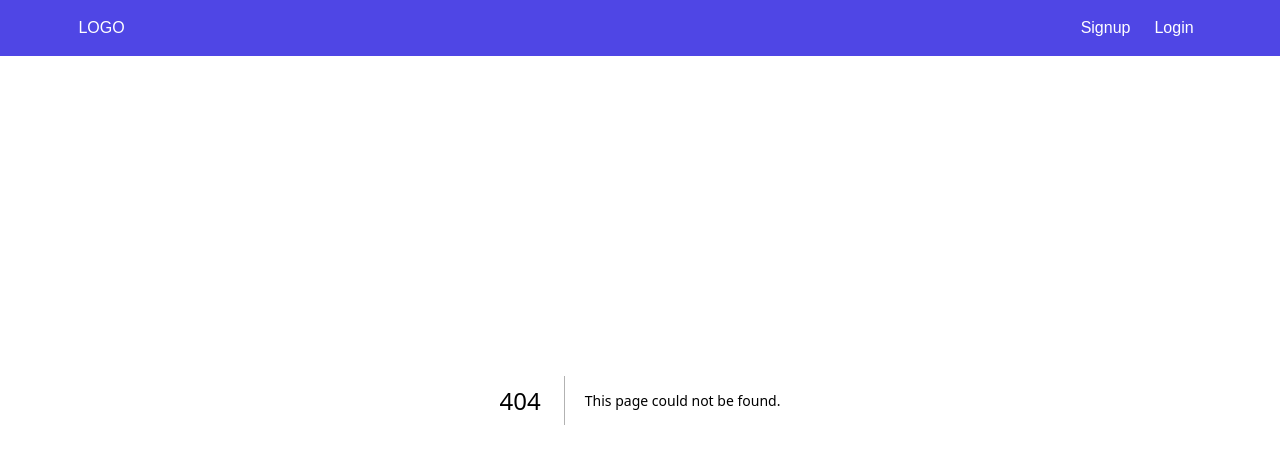
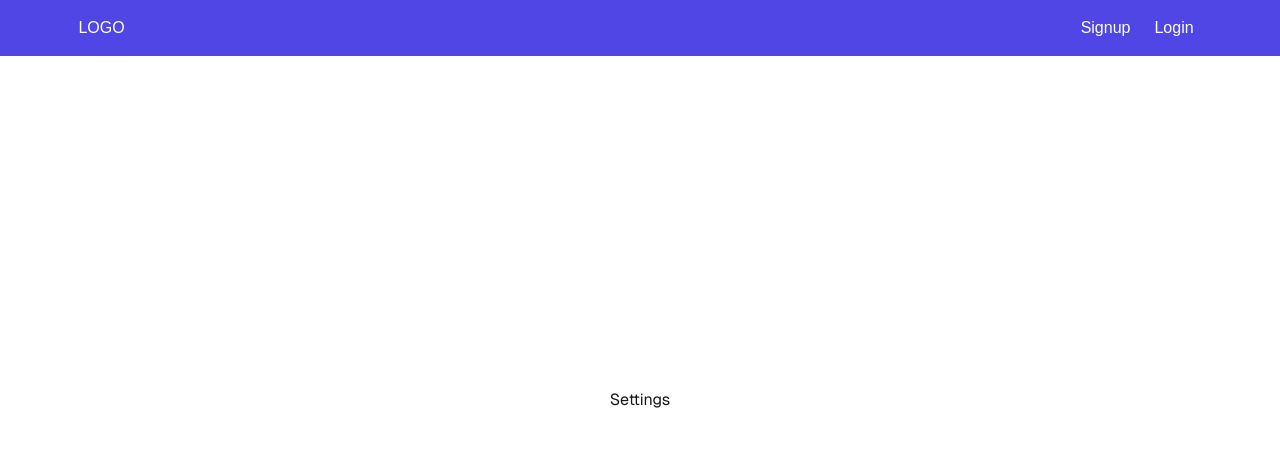
Before and after one commit to Hadayetullah/Medicine-Management-NextJs-tsx-Redux-Django-Postgresql, a Next.js app in the folder frontend/: page /settings in a window 1280 px wide. Before the commit this address had no page. Shown: the top 464 px of the page. Built offline with nearby package versions, Linux system fonts and the light colour scheme.

Commit message:
Create a simple settings page initialy

```diff
--- /dev/null
+++ b/frontend/app/settings/page.tsx
@@ -0,0 +1,29 @@
+"use client";
+import { useEffect } from "react";
+import { usePathname, useRouter } from "next/navigation";
+// import { validateAccessTokenLife, validateRefreshTokenLife } from "@/actions";
+// import { RootState, useAppDispatch } from "@/lib/store";
+import { useSelector } from "react-redux";
+import { refreshAccessToken } from "@/lib/features/authSlice";
+
+// import { isValidProps } from "@/actions";
+
+export default function Home() {
+  // const { isAuthenticated } = useSelector((state: RootState) => state.auth);
+
+  // const dispatch = useAppDispatch();
+  // const router = useRouter();
+  // const pathName = usePathname();
+
+  // useEffect(() => {
+  //   dispatch(validateAuthentication(true));
+  // }, [dispatch, router]);
+
+  return (
+    <div className="grid grid-rows-[20px_1fr_20px] items-center justify-items-center min-h-screen p-8 pb-20 gap-16 sm:p-20 font-[family-name:var(--font-geist-sans)]">
+      <main className="flex flex-col gap-8 row-start-2 items-center sm:items-start">
+        Settings
+      </main>
+    </div>
+  );
+}
```
